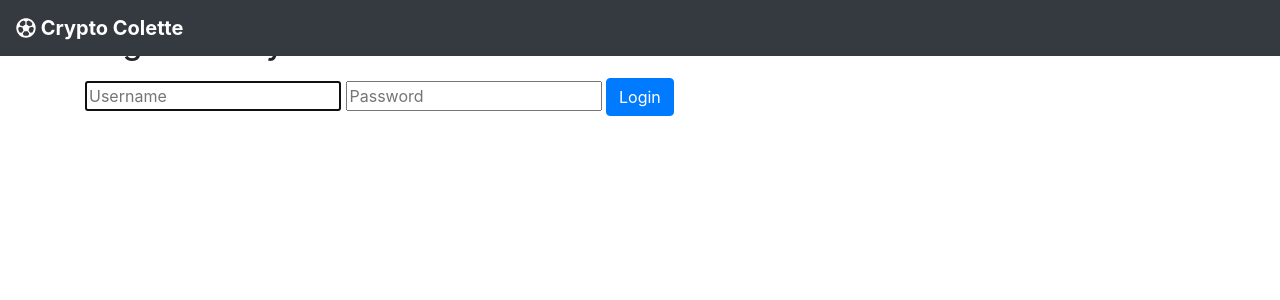
After one commit to nada-r/crypto-colette, a Flask app: page /login/ in a window 1280 px wide. The commit adds this page. Shown: the top 300 px of the page. Run offline with Flask 2, Linux system fonts and the light colour scheme; some libraries are stand-ins or nearby versions.

Commit message:
add login page

```diff
--- a/poetry-ccolette/marketplace/app.py
+++ b/poetry-ccolette/marketplace/app.py
@@ -29,3 +29,7 @@ def index():
 def post(post_id):
     post = get_post(post_id)
     return render_template('nft.html', post=post)
+
+@app.route("/login/", methods=["GET"])
+def login():
+    return render_template("login.html")
--- a/poetry-ccolette/marketplace/templates/base.html
+++ b/poetry-ccolette/marketplace/templates/base.html
@@ -23,6 +23,9 @@
             <li class="nav-item active">
                 <a class="nav-link" href="#">Apply</a>
             </li>
+             <li class="nav-item active">
+                <a class="nav-link" href="login/">Login</a>
+            </li>
             </ul>
         </div>
     </nav>
--- a/poetry-ccolette/marketplace/templates/index.html
+++ b/poetry-ccolette/marketplace/templates/index.html
@@ -29,9 +29,9 @@
 
 <div class="card-group">
 {% for post in posts %}
-    <div class="card">
+    <div class="card" style=" padding: 2px;">
         <a href="{{ url_for('post', post_id=post['id']) }}">
-            <img src={{ post['img'] }} class="card-img-top" alt="..." width=200>
+            <img src={{ post['img'] }} class="card-img-top" alt="..." style="width: 300px !important; height: 500px !important;">
             <div class="card-body">
                   <h5 class="card-title">{{ post['title'] }}</h5>
 <!--                   <p class="card-text"> </p>
--- /dev/null
+++ b/poetry-ccolette/marketplace/templates/login.html
@@ -0,0 +1,46 @@
+<!DOCTYPE html>
+<html lang="en">
+    <head>
+        <meta content="text/html;charset=utf-8" http-equiv="Content-Type">
+        <meta content="utf-8" http-equiv="encoding">
+        <meta charset="utf-8">
+        <meta name="viewport" content="width=device-width, initial-scale=1, shrink-to-fit=no">
+        <meta name="theme-color" content="#000000">
+        <link rel="shortcut icon" href="%PUBLIC_URL%/favicon.ico">
+        <link rel="stylesheet" href="https://maxcdn.bootstrapcdn.com/bootstrap/4.0.0/css/bootstrap.min.css" integrity="sha384-Gn5384xqQ1aoWXA+058RXPxPg6fy4IWvTNh0E263XmFcJlSAwiGgFAW/dAiS6JXm"
+            crossorigin="anonymous">
+        <link href="{{ url_for('static',filename='css/custom.css') }}" rel="stylesheet" type="text/css" />
+        <script defer src="https://use.fontawesome.com/releases/v5.0.6/js/all.js"></script>
+        <script src="https://code.jquery.com/jquery-1.11.0.min.js"></script>
+
+        <title>Crypto Colette - Log In</title>
+    </head>
+    <body>
+    <header>
+        <nav class="navbar fixed-top navbar-dark bg-dark navbar-expand-sm box-shadow">
+          <a href="/" class="navbar-brand d-flex align-items-center">
+              <strong><i class="far fa-futbol"></i> Crypto Colette</strong>
+          </a>
+        </nav>
+    </header><br />
+    <main>
+        <div class="container">
+            <div class="row">
+                <div class="col-sm">
+                    <h2>Log In to Buy</h2>
+                    <p>{{ msg }}</p>
+                    <div>
+                        <form action="/logged/" class="form" method="post">
+                            <div>
+                                <input type="text" name="username" autofocus placeholder="Username">
+                                <input type="password" name="password" placeholder="Password">
+                                <button type="submit" class="btn btn-primary">Login</button>
+                            </div>
+                        </form>
+                    </div>
+                </div>
+            </div>
+        </div>
+    </main>
+    </body>
+</html>
```
